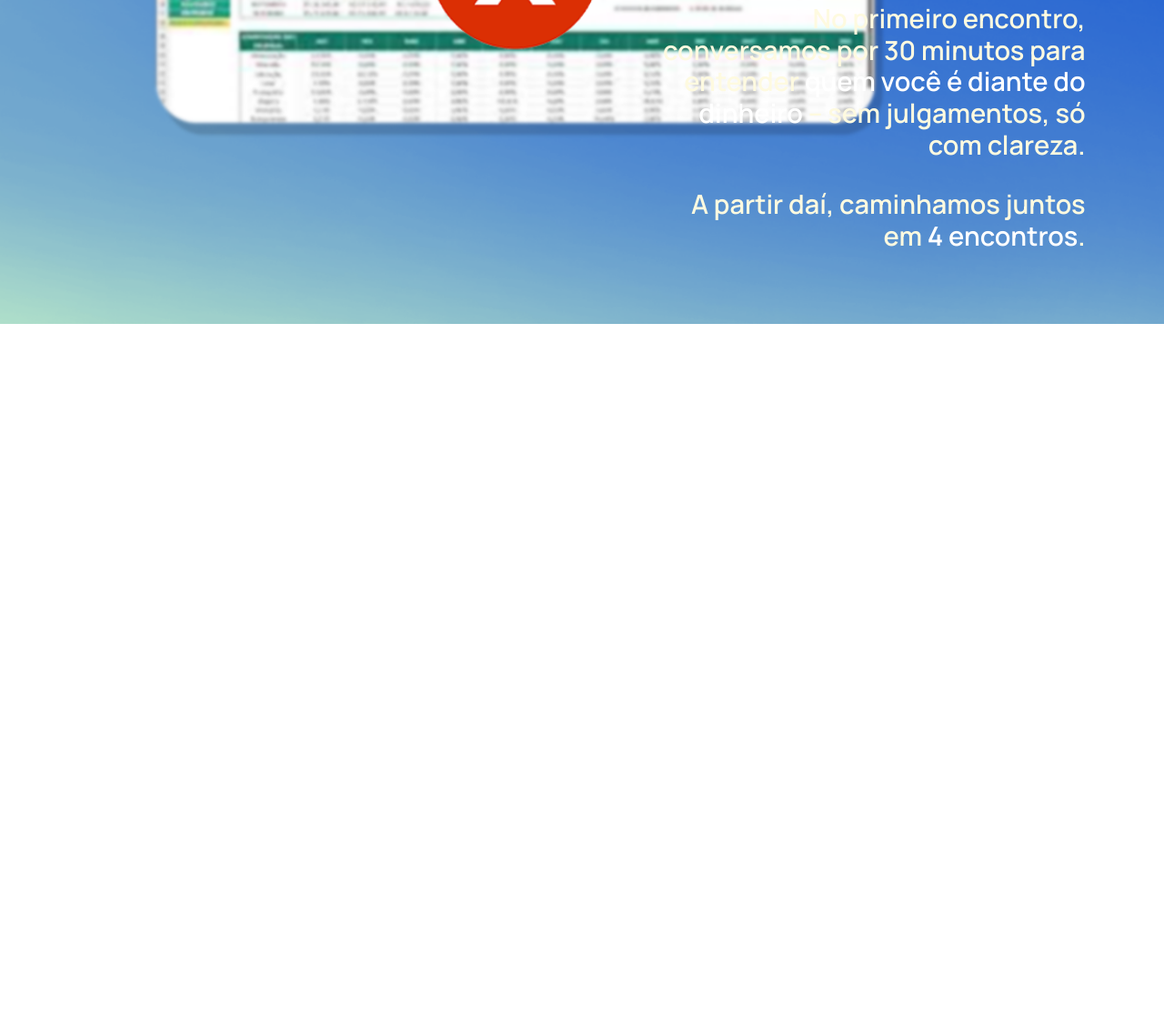
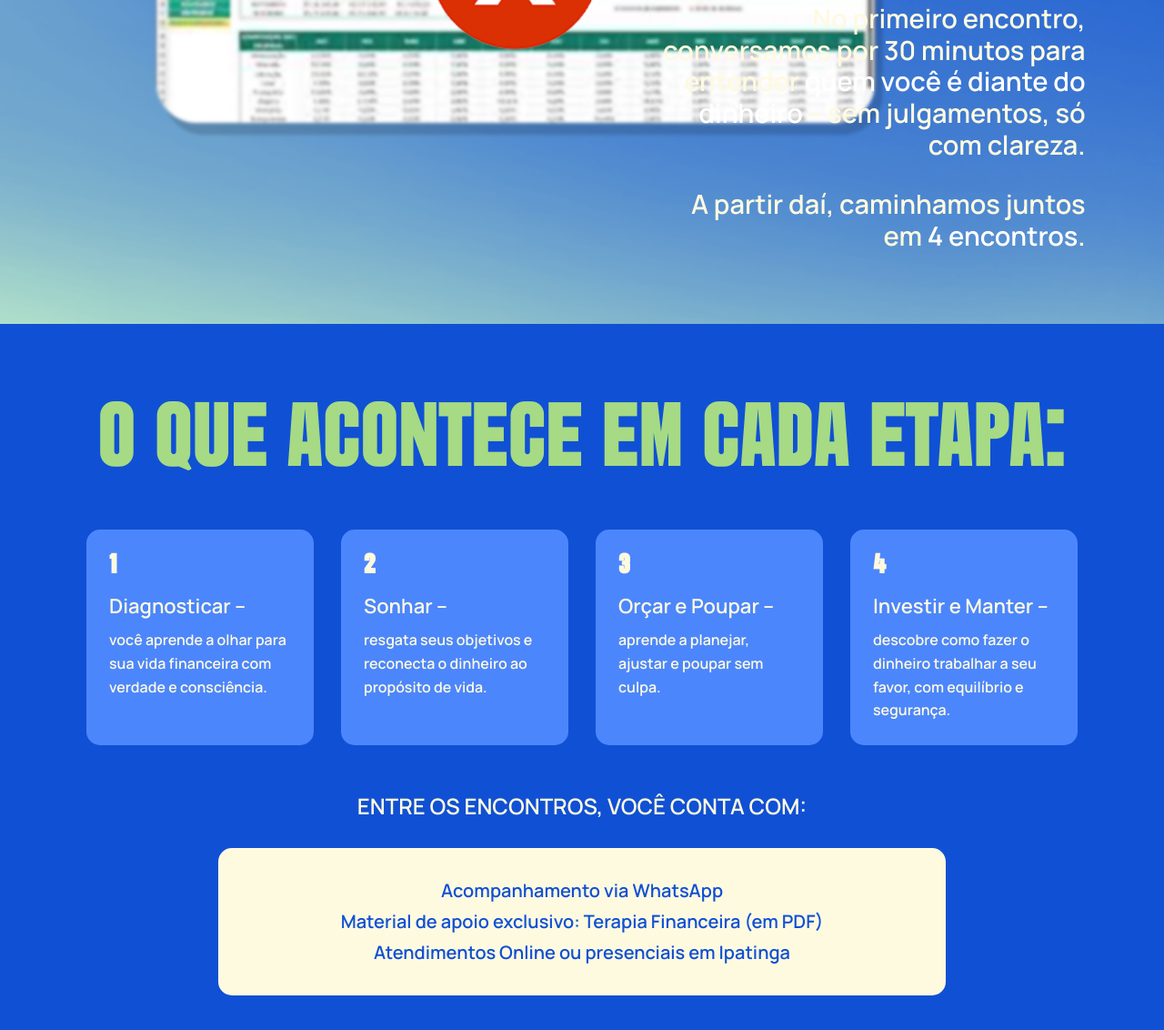
Before and after one commit to pedrocassioG/LP_Nay, a plain HTML site: page index.html in a window 1280 px wide. Shown: the part 4245-5377 px from the top of the page at 91% size. Before the commit the page ends 4601 px from the top, so only its background shows below. Drawn offline with Linux system fonts and the light colour scheme.

Commit message:
feat(section5): web

```diff
--- a/assets/style.css
+++ b/assets/style.css
@@ -363,6 +363,83 @@ img {
   font-weight: 8000;
 }
 
+.etapas-section {
+  background-color: var(--cor-azul);
+  padding: 8rem 0;
+  color: var(--cor-creme-claro);
+}
+
+.etapas-titulo-principal {
+  font-family: var(--fonte-h1);
+  font-size: 10rem;
+  font-weight: 300;
+  color: var(--cor-verde-claro);
+  text-transform: uppercase;
+  text-align: center;
+  margin-bottom: 5rem;
+}
+
+.etapas-grid {
+  display: grid;
+  grid-template-columns: repeat(4, 1fr); /* Cria as 4 colunas */
+  gap: 3rem;
+  margin-bottom: 5rem;
+}
+
+.etapa-card {
+  background-color: var(--cor-azul-claro); /* << COR ATUALIZADA */
+  padding: 2.5rem;
+  border-radius: 15px;
+}
+
+.etapa-numero {
+  display: block;
+  font-family: var(--fonte-h1);
+  font-size: 3rem;
+  margin-bottom: 1.5rem;
+}
+
+.etapa-card h3 {
+  font-family: var(--fonte-corpo);
+  font-size: 2.2rem;
+  font-weight: 600;
+  margin-bottom: 1rem;
+}
+
+.etapa-card p {
+  font-size: 1.6rem;
+  line-height: 1.6;
+}
+
+.etapas-subtitulo {
+  font-family: var(--fonte-corpo);
+  font-size: 2.4rem;
+  font-weight: 600;
+  text-transform: uppercase;
+  text-align: center;
+  margin-bottom: 3rem;
+}
+
+.contato-box {
+  background-color: var(--cor-creme-claro);
+  color: var(--cor-azul); /* << COR ATUALIZADA */
+  border-radius: 15px;
+  padding: 3rem;
+  max-width: 800px;
+  margin: 0 auto;
+  text-align: center;
+}
+
+.contato-box p {
+  font-size: 2rem;
+  font-weight: 600;
+  line-height: 1.7;
+}
+
+.contato-box strong {
+  font-weight: 800;
+}
+
 /* ======================================================= */
 /* 6. RESPONSIVIDADE (MEDIA QUERIES)                       */
 /* ======================================================= */
--- a/index.html
+++ b/index.html
@@ -98,6 +98,45 @@
         <p>A partir daí, caminhamos juntos em <strong>4 encontros</strong>.</p>
     </div>
     </section>
+    <section class="etapas-section">
+  <div class="container">
+    <h2 class="etapas-titulo-principal">O QUE ACONTECE EM CADA ETAPA:</h2>
+
+    <div class="etapas-grid">
+
+      <div class="etapa-card">
+        <span class="etapa-numero">1</span>
+        <h3>Diagnosticar –</h3>
+        <p>você aprende a olhar para sua vida financeira com verdade e consciência.</p>
+      </div>
+
+      <div class="etapa-card">
+        <span class="etapa-numero">2</span>
+        <h3>Sonhar –</h3>
+        <p>resgata seus objetivos e reconecta o dinheiro ao propósito de vida.</p>
+      </div>
+
+      <div class="etapa-card">
+        <span class="etapa-numero">3</span>
+        <h3>Orçar e Poupar –</h3>
+        <p>aprende a planejar, ajustar e poupar sem culpa.</p>
+      </div>
+
+      <div class="etapa-card">
+        <span class="etapa-numero">4</span>
+        <h3>Investir e Manter –</h3>
+        <p>descobre como fazer o dinheiro trabalhar a seu favor, com equilíbrio e segurança.</p>
+      </div>
+
+    </div> <h2 class="etapas-subtitulo">ENTRE OS ENCONTROS, VOCÊ CONTA COM:</h2>
+
+    <div class="contato-box">
+      <p>Acompanhamento via WhatsApp</p>
+      <p>Material de apoio exclusivo: <strong>Terapia Financeira (em PDF)</strong></p>
+      <p>Atendimentos Online ou presenciais em Ipatinga</p>
+    </div>
+
+  </div> </section>
 
     </main>
 
```
